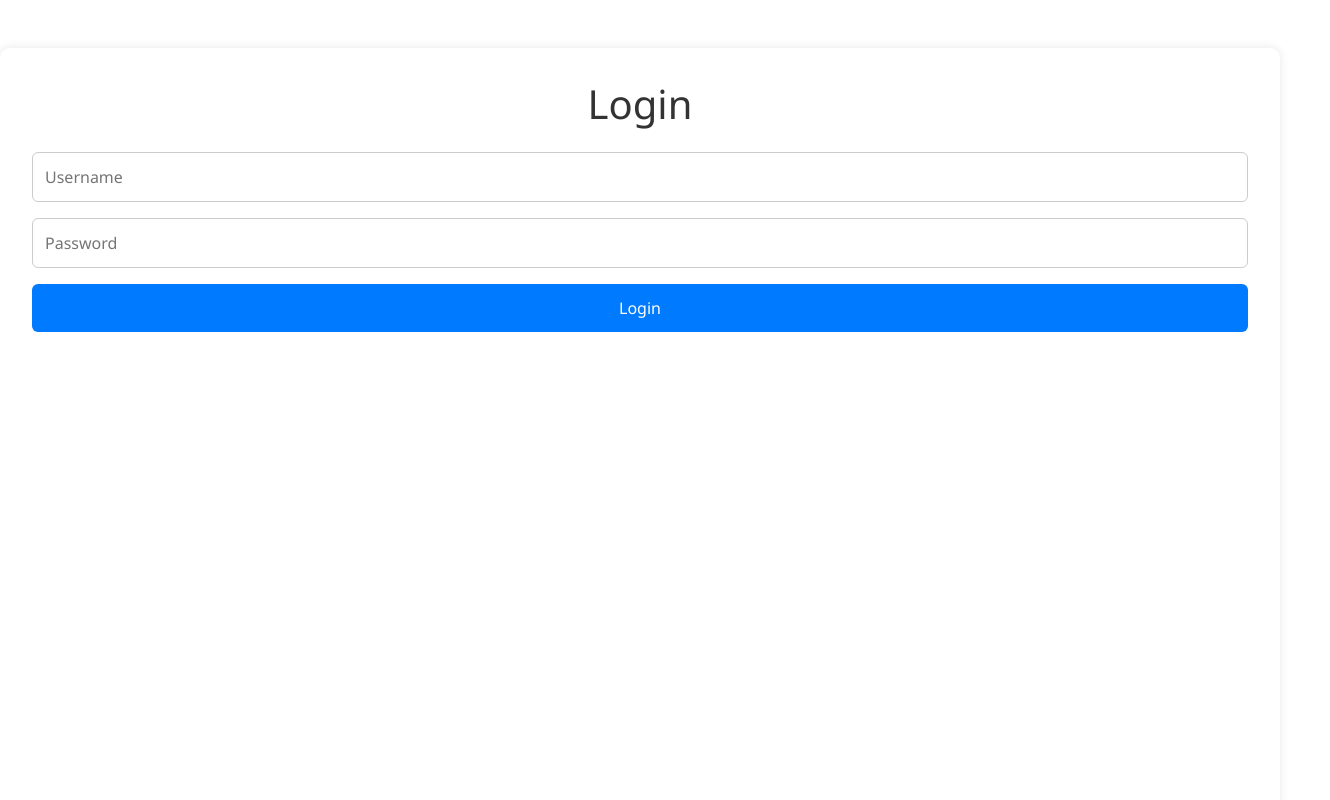
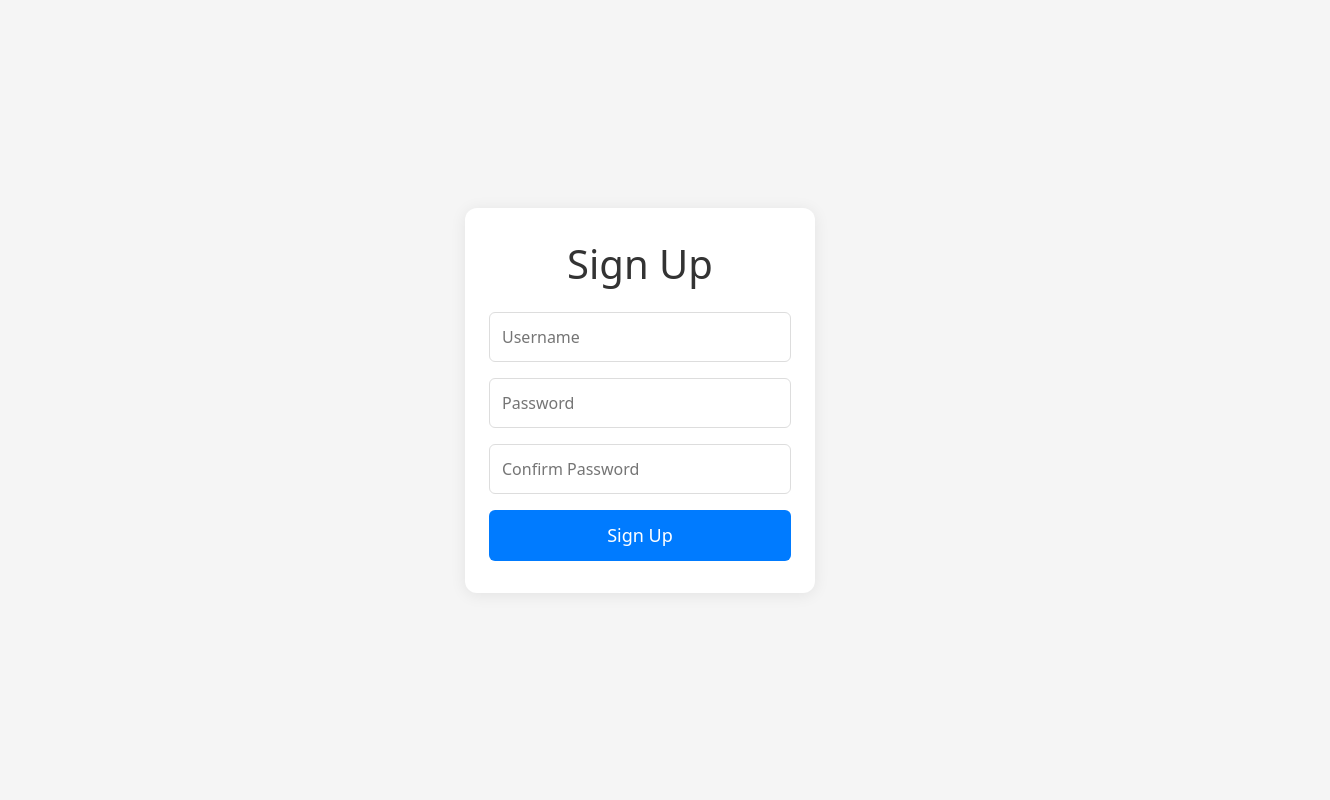
Before and after one commit to ahmedHAMDY2024/Social-media-, a React (Vite) app: page /signup in a window 1280 px wide. Shown: the top 800 px of the page, 1330 px wide, since content can reach past the window. Built offline with nearby package versions, Linux system fonts and the light colour scheme.

Commit message:
Implement authentication context, conditional Navbar/Sidebar, Sign in, and logout button

```diff
--- a/package.json
+++ b/package.json
@@ -14,7 +14,7 @@
     "react": "^19.0.0",
     "react-bootstrap": "^2.10.9",
     "react-dom": "^19.0.0",
-    "react-router-dom": "^7.3.0"
+    "react-router-dom": "^7.6.0"
   },
   "devDependencies": {
     "@eslint/js": "^9.19.0",
--- a/src/App.css
+++ b/src/App.css
@@ -20,11 +20,13 @@ body {
   width: 200px;
   color: aliceblue;
 }
+
 .pagesContent {
-  background-color: rgba(165, 117, 45, 0);
-  height: 90vh;
-  width: calc(100vw - 200px);
-  overflow-y: scroll;
+  width: 100%;
+  display: flex;
+  flex-direction: column;
+  align-items: center;
+  justify-content: center;
 }
 
 @media screen and (max-width: 600px) {
--- a/src/App.jsx
+++ b/src/App.jsx
@@ -7,32 +7,43 @@ import CreatePost from "./Componant/pages/Create_Poste";
 import Chat from "./Componant/pages/Chat";
 import Sidebar from'./Componant/Sidebar'
 import Login from "./Componant/pages/Login"
+import Signup from './Componant/pages/Signup';
+import UserAuthContextProvider from "./Componant/UserAuthContextProvider";
+import { useAuth } from "./Componant/UserAuthContext";
 import "./App.css";
 
 function App() {
   return (
+    <UserAuthContextProvider>
+      <Router>
+        <AppContent />
+      </Router>
+    </UserAuthContextProvider>
+  );
+}
+
+function AppContent() {
+  const { user } = useAuth();
+  return (
     <>
-    <Router>
-    <Login />
-      <Navbar />
+      {user && <Navbar />}
       <div className="contaner">
-
         <div className="pagesContent">
           <Routes>
-        {/* <Route path="/" element={<Login />} /> */}
-        <Route path="/Home" element={<Home/>} />
+            <Route path="/" element={<Login />} />
+            <Route path="/signup" element={<Signup />} />
+            <Route path="/Home" element={<Home />} />
             <Route path="/profile" element={<Profile />} />
             <Route path="/create-post" element={<CreatePost />} />
             <Route path="/chat" element={<Chat />} />
-
           </Routes>
         </div>
+        {user && (
           <div className="masseges">
-        <Sidebar/>
-
+            <Sidebar />
           </div>
+        )}
       </div>
-    </Router>
     </>
   );
 }
--- a/src/Componant/Navpar.jsx
+++ b/src/Componant/Navpar.jsx
@@ -1,24 +1,42 @@
-import { Link } from "react-router-dom"
-import './style/navpar.css'
-function Navbar(){
-    return(
+import { Link, useNavigate } from "react-router-dom";
+import { useAuth } from "./UserAuthContext";
+import './style/navpar.css';
+
+function Navbar() {
+    const { user, logout } = useAuth();
+    const navigate = useNavigate();
+
+    const handleLogout = () => {
+        logout();
+        navigate("/");
+    };
+
+    return (
         <>
         <div className="navpar">
             <div className="boxLinks" >
                 <Link to={'/Home'} className="link">Home</Link>
-                <Link to={'/profile'}className="link">profile</Link>
-                <Link to={"/chat"}className="link">chat</Link>
+                <Link to={'/profile'} className="link">profile</Link>
+                <Link to={"/chat"} className="link">chat</Link>
             </div>
             <div className="boxSearch">
                 <input type="text" placeholder="Search"/>
                 <button className="searchbtn" type="button" >
-                    <svg xmlns="http://www.w3.org/2000/svg" width="16" height="16" fill="currentColor" class="bi bi-search" viewBox="0 0 16 16">
+                    <svg xmlns="http://www.w3.org/2000/svg" width="16" height="16" fill="currentColor" className="bi bi-search" viewBox="0 0 16 16">
                         <path d="M11.742 10.344a6.5 6.5 0 1 0-1.397 1.398h-.001q.044.06.098.115l3.85 3.85a1 1 0 0 0 1.415-1.414l-3.85-3.85a1 1 0 0 0-.115-.1zM12 6.5a5.5 5.5 0 1 1-11 0 5.5 5.5 0 0 1 11 0"/>
                     </svg>
                 </button>
             </div>
+            {user && (
+                <button
+                    className="logout-button"
+                    onClick={handleLogout}
+                >
+                    Logout
+                </button>
+            )}
         </div>
         </>
-    )
+    );
 }
-export default Navbar
+export default Navbar;
--- /dev/null
+++ b/src/Componant/UserAuthContext.jsx
@@ -0,0 +1,7 @@
+import React, { createContext, useContext } from "react";
+
+export const UserAuthContext = createContext();
+
+export function useAuth() {
+  return useContext(UserAuthContext);
+}
--- /dev/null
+++ b/src/Componant/UserAuthContextProvider.jsx
@@ -0,0 +1,17 @@
+import React, { useState } from "react";
+import { UserAuthContext } from "./UserAuthContext";
+
+function UserAuthContextProvider({ children }) {
+  const [user, setUser] = useState(null);
+
+  const login = (username) => setUser({ username });
+  const logout = () => setUser(null);
+
+  return (
+    <UserAuthContext.Provider value={{ user, login, logout }}>
+      {children}
+    </UserAuthContext.Provider>
+  );
+}
+
+export default UserAuthContextProvider;
--- a/src/Componant/pages/Login.jsx
+++ b/src/Componant/pages/Login.jsx
@@ -1,42 +1,52 @@
 import { useState } from "react";
 import { useNavigate } from "react-router-dom";
-import '../style/login.css'
+import { useAuth } from "../UserAuthContext";
+import '../style/login.css';
 
-// Login Pagefunction
 function Login() {
   const [username, setUsername] = useState("");
   const [password, setPassword] = useState("");
-    const [style,setStyle]=useState('')
+  const [style, setStyle] = useState('');
   const navigate = useNavigate();
+  const { login } = useAuth();
 
   const handleLogin = () => {
     if (username && password) {
-        setStyle('none')
-        navigate("Home");
+      login(username); // set user in context
+      setStyle('none');
+      navigate("/Home");
     } else {
       alert("Please enter username and password.");
     }
   };
 
   return (
-      <div className="login-container" style={{display:style}}>
+    <div className="login-container" style={{ display: style }}>
       <h1>Login</h1>
       <input
         type="text"
         placeholder="Username"
         value={username}
-          onChange={(e) => setUsername(e.target.value)}
+        onChange={e => setUsername(e.target.value)}
         className="login-input"
       />
       <input
         type="password"
         placeholder="Password"
         value={password}
-          onChange={(e) => setPassword(e.target.value)}
+        onChange={e => setPassword(e.target.value)}
         className="login-input"
       />
       <button className="login-button" onClick={handleLogin}>Login</button>
+      <button
+        className="signup-button"
+        style={{ marginTop: "12px", background: "#28a745" }}
+        onClick={() => navigate("/signup")}
+      >
+        Sign Up
+      </button>
     </div>
   );
 }
-  export default Login
+
+export default Login;
--- /dev/null
+++ b/src/Componant/pages/Signup.jsx
@@ -0,0 +1,54 @@
+import { useState } from "react";
+import { useNavigate } from "react-router-dom";
+import '../style/Signup.css';
+
+function Signup() {
+  const [username, setUsername] = useState("");
+  const [password, setPassword] = useState("");
+  const [confirm, setConfirm] = useState("");
+  const [style, setStyle] = useState('');
+  const navigate = useNavigate();
+
+  const handleSignup = () => {
+    if (!username || !password || !confirm) {
+      alert("Please fill all fields.");
+      return;
+    }
+    if (password !== confirm) {
+      alert("Passwords do not match.");
+      return;
+    }
+    setStyle('none');
+    navigate("/Home");
+  };
+
+  return (
+    <div className="signup-container" style={{display: style}}>
+      <h1>Sign Up</h1>
+      <input
+        type="text"
+        placeholder="Username"
+        value={username}
+        onChange={e => setUsername(e.target.value)}
+        className="signup-input"
+      />
+      <input
+        type="password"
+        placeholder="Password"
+        value={password}
+        onChange={e => setPassword(e.target.value)}
+        className="signup-input"
+      />
+      <input
+        type="password"
+        placeholder="Confirm Password"
+        value={confirm}
+        onChange={e => setConfirm(e.target.value)}
+        className="signup-input"
+      />
+      <button className="signup-button" onClick={handleSignup}>Sign Up</button>
+    </div>
+  );
+}
+
+export default Signup;
--- /dev/null
+++ b/src/Componant/style/Signup.css
@@ -0,0 +1,47 @@
+.signup-container {
+  width: 350px;
+  margin: 60px auto;
+  padding: 32px 24px;
+  background: #fff;
+  border-radius: 12px;
+  box-shadow: 0 2px 16px rgba(0,0,0,0.08);
+  display: flex;
+  flex-direction: column;
+  align-items: center;
+}
+
+.signup-container h1 {
+  margin-bottom: 24px;
+  color: #333;
+}
+
+.signup-input {
+  width: 100%;
+  padding: 12px;
+  margin-bottom: 16px;
+  border: 1px solid #ddd;
+  border-radius: 6px;
+  font-size: 16px;
+  transition: border 0.2s;
+}
+
+.signup-input:focus {
+  border: 1.5px solid #007bff;
+  outline: none;
+}
+
+.signup-button {
+  width: 100%;
+  padding: 12px;
+  background: #007bff;
+  color: #fff;
+  border: none;
+  border-radius: 6px;
+  font-size: 18px;
+  cursor: pointer;
+  transition: background 0.2s;
+}
+
+.signup-button:hover {
+  background: #0056b3;
+}
--- a/src/Componant/style/login.css
+++ b/src/Componant/style/login.css
@@ -1,12 +1,19 @@
 .login-container {
-  width: 100vw;
-  height: 100vh;
-  margin: 3rem auto;
+  max-width: 400px;
+  margin: auto;
   padding: 2rem;
   background-color: #ffffff;
   border-radius: 10px;
   box-shadow: 0 0 10px rgba(0, 0, 0, 0.1);
   font-family: "Segoe UI", sans-serif;
+}
+
+body {
+  min-height: 100vh;
+  background: #f5f5f5;
+  display: flex;
+  justify-content: center;
+  align-items: center;
 }
 
 .login-container h1 {
--- a/src/Componant/style/navpar.css
+++ b/src/Componant/style/navpar.css
@@ -39,3 +39,19 @@
   border-radius: 0 0 10px 0;
   padding: 0 10px;
 }
+
+.logout-button {
+    margin-left: 16px;
+    background: #dc3545;
+    color: #fff;
+    border: none;
+    border-radius: 4px;
+    padding: 8px 16px;
+    cursor: pointer;
+    font-size: 1rem;
+    transition: background 0.2s;
+}
+
+.logout-button:hover {
+    background: #b52a37;
+}
```
Also changed, not shown: 1 other file (tests, documents, lock files or other folders). Lines whose indentation alone changed are shown as unchanged.
